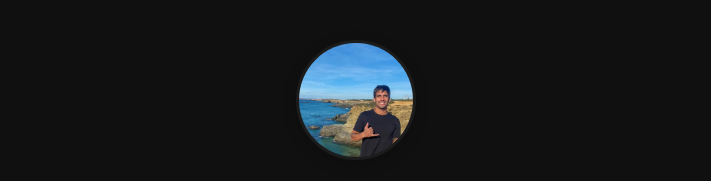
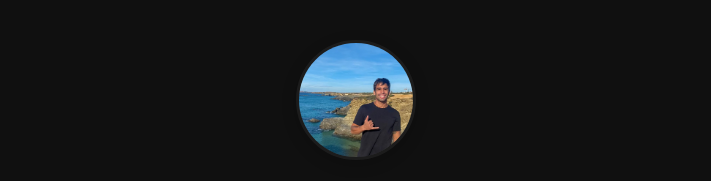
Before and after one commit to caiodcamargo999/caio_personal_brand_lp, a plain HTML site: page index.html in a window 1280 px wide. Shown: the top 181 px of the page, without its empty margins (284-995 px from the left). Drawn offline with Linux system fonts and the light colour scheme.

Commit message:
Centralizar melhor a foto do perfil

```diff
--- a/index.html
+++ b/index.html
@@ -81,7 +81,7 @@
             height: 120px;
             border-radius: 50%;
             object-fit: cover;
-            object-position: center 30%;
+            object-position: center center;
             background-color: var(--color-card-border);
             border: 3px solid var(--color-card-background);
             margin-bottom: calc(var(--spacing-unit) * 2);
```
